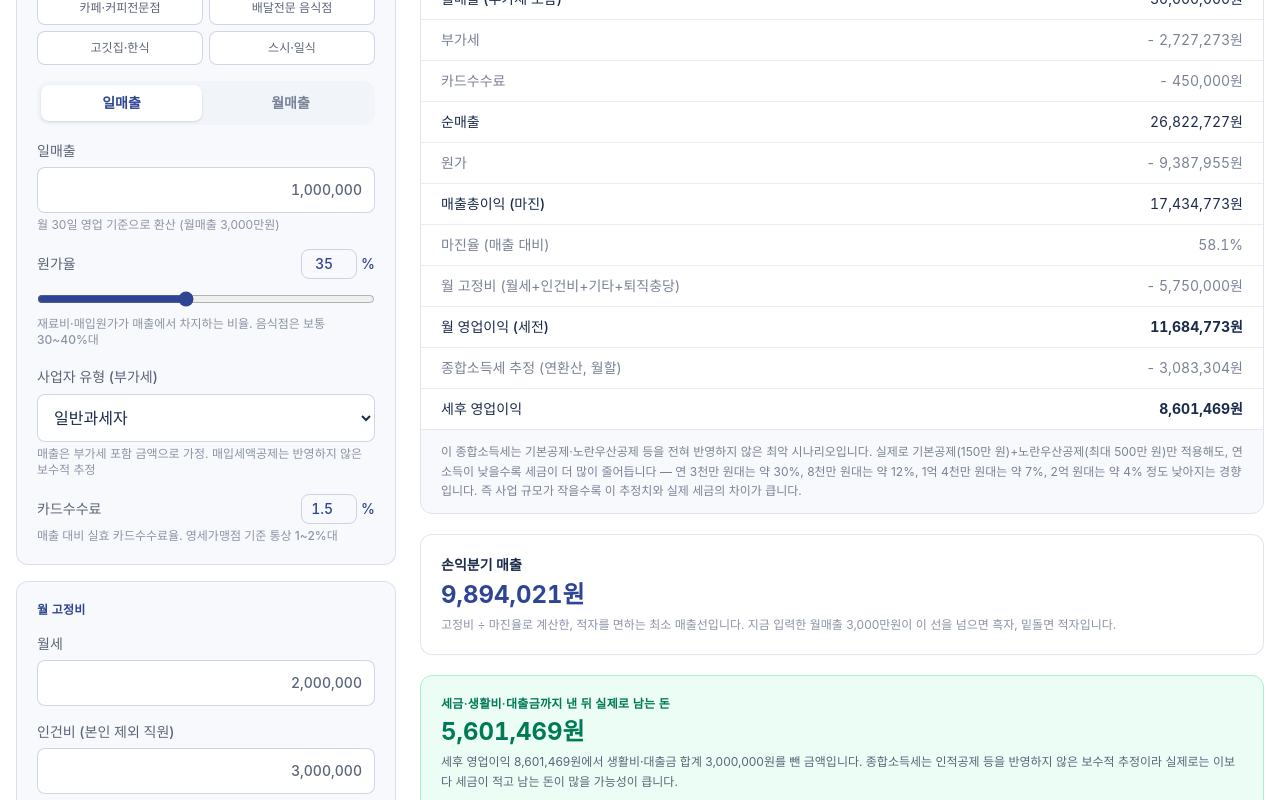
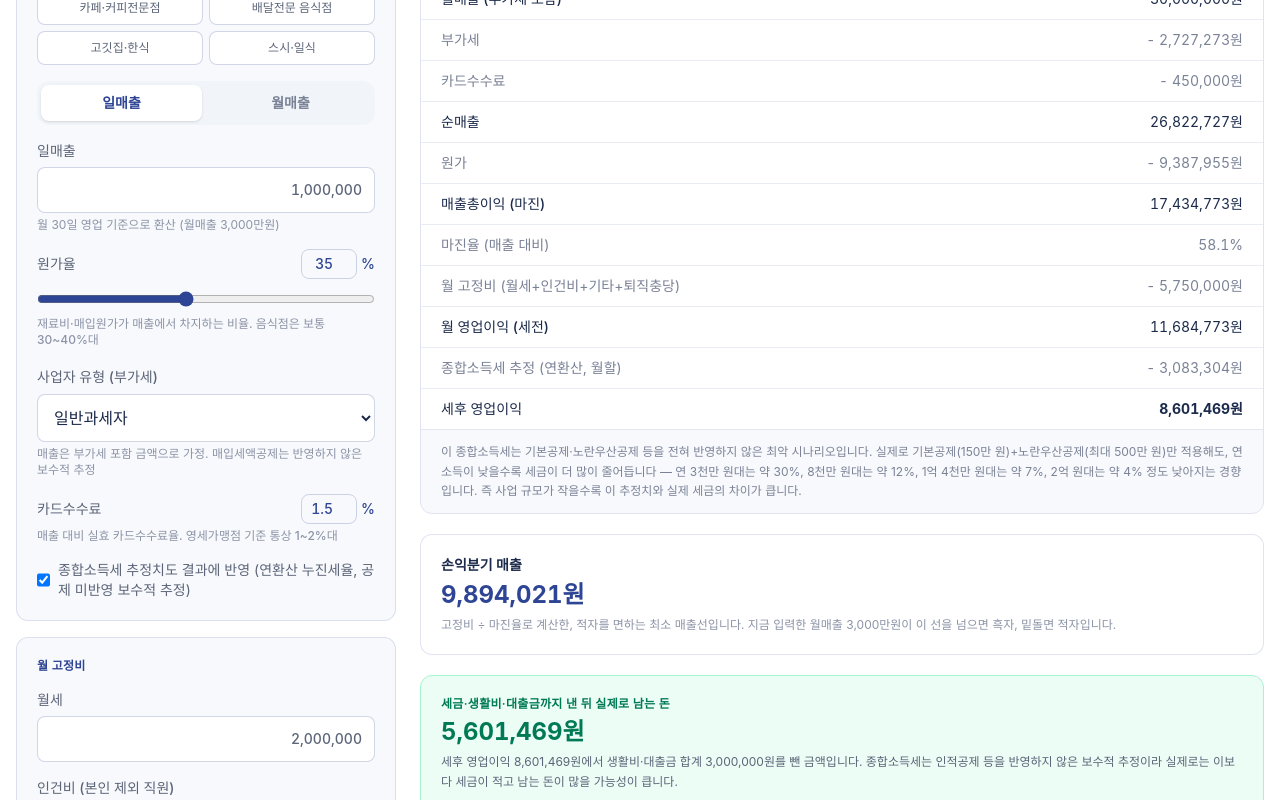
Before and after one commit to parkdane/pay-calc, a Next.js app: page /calc/business-breakeven in a window 1280 px wide. Shown: the part 441-1241 px from the top of the page. Built offline with nearby package versions, Linux system fonts and the light colour scheme; a web font is replaced by a local one.

Commit message:
business-breakeven: 종합소득세 반영 여부 체크박스 추가

```diff
--- a/components/BusinessBreakEvenCalc.tsx
+++ b/components/BusinessBreakEvenCalc.tsx
@@ -81,6 +81,7 @@ const DEFAULTS = {
   labor: 3000000,
   otherFixed: 500000,
   includeSeverance: true,
+  includeTax: true,
   deposit: 30000000,
   startupCost: 50000000,
   livingCost: 2500000,
@@ -102,6 +103,7 @@ export default function BusinessBreakEvenCalc() {
   const [labor, setLabor] = useState(DEFAULTS.labor);
   const [otherFixed, setOtherFixed] = useState(DEFAULTS.otherFixed);
   const [includeSeverance, setIncludeSeverance] = useState(DEFAULTS.includeSeverance);
+  const [includeTax, setIncludeTax] = useState(DEFAULTS.includeTax);
 
   // 초기 투자금 (창업 비용)
   const [deposit, setDeposit] = useState(DEFAULTS.deposit);
@@ -123,6 +125,7 @@ export default function BusinessBreakEvenCalc() {
     setLabor(DEFAULTS.labor);
     setOtherFixed(DEFAULTS.otherFixed);
     setIncludeSeverance(DEFAULTS.includeSeverance);
+    setIncludeTax(DEFAULTS.includeTax);
     setDeposit(DEFAULTS.deposit);
     setStartupCost(DEFAULTS.startupCost);
     setLivingCost(DEFAULTS.livingCost);
@@ -158,7 +161,7 @@ export default function BusinessBreakEvenCalc() {
 
     // 5. 종합소득세 (연환산 누진세율, 인적공제·경비 추가공제 미반영 — 보수적 추정)
     const annualOperatingProfit = Math.max(0, operatingProfit) * 12;
-    const estimatedAnnualTax = estimateAnnualIncomeTax(annualOperatingProfit);
+    const estimatedAnnualTax = includeTax ? estimateAnnualIncomeTax(annualOperatingProfit) : 0;
     const monthlyTax = estimatedAnnualTax / 12;
     const afterTaxProfit = operatingProfit - monthlyTax;
 
@@ -188,7 +191,7 @@ export default function BusinessBreakEvenCalc() {
     revMode, dailyRevenue, monthlyRevenueInput, costRate, vatType, cardFeeRate,
     rent, labor, otherFixed, includeSeverance,
     deposit, startupCost,
-    livingCost, loanPayment,
+    livingCost, loanPayment, includeTax,
   ]);
 
   const fmtMonths = (m: number) => {
@@ -362,6 +365,16 @@ export default function BusinessBreakEvenCalc() {
               </div>
               <p className="mt-1 text-xs text-[#8B93A6]">매출 대비 실효 카드수수료율. 영세가맹점 기준 통상 1~2%대</p>
             </div>
+
+            <label className="flex items-center gap-2 text-sm text-[#5B6478]">
+              <input
+                type="checkbox"
+                checked={includeTax}
+                onChange={(e) => setIncludeTax(e.target.checked)}
+                className="h-4 w-4"
+              />
+              종합소득세 추정치도 결과에 반영 (연환산 누진세율, 공제 미반영 보수적 추정)
+            </label>
           </div>
 
           {/* 월 고정비 */}
@@ -427,16 +440,22 @@ export default function BusinessBreakEvenCalc() {
                 value={"- " + won(result.fixedCosts)}
                 muted
               />
-              <Row label="월 영업이익 (세전)" value={won(result.operatingProfit)} bold />
+              <Row label="월 영업이익 (세전)" value={won(result.operatingProfit)} bold={!includeTax} />
+              {includeTax && (
+                <>
                   <Row label="종합소득세 추정 (연환산, 월할)" value={"- " + won(Math.max(0, result.monthlyTax))} muted />
                   <Row label="세후 영업이익" value={won(result.afterTaxProfit)} bold />
+                </>
+              )}
             </dl>
+            {includeTax && (
               <p className="border-t border-[rgba(46,68,148,0.10)] bg-[rgba(46,68,148,0.03)] px-5 py-3 text-xs leading-relaxed text-[#7A8296]">
                 이 종합소득세는 기본공제·노란우산공제 등을 전혀 반영하지 않은 최악 시나리오입니다. 실제로
                 기본공제(150만 원)+노란우산공제(최대 500만 원)만 적용해도, 연 소득이 낮을수록 세금이 더 많이
                 줄어듭니다 — 연 3천만 원대는 약 30%, 8천만 원대는 약 12%, 1억 4천만 원대는 약 7%, 2억 원대는
                 약 4% 정도 낮아지는 경향입니다. 즉 사업 규모가 작을수록 이 추정치와 실제 세금의 차이가 큽니다.
               </p>
+            )}
           </div>
 
           {/* 손익분기 매출 */}
@@ -462,7 +481,7 @@ export default function BusinessBreakEvenCalc() {
                 result.disposableIncome >= 0 ? "text-emerald-700" : "text-rose-700"
               }`}
             >
-              세금·생활비·대출금까지 낸 뒤 실제로 남는 돈
+              {includeTax ? "세금·생활비·대출금까지 낸 뒤" : "생활비·대출금까지 낸 뒤"} 실제로 남는 돈
             </p>
             <p
               className={`mt-1 text-2xl font-bold tabular-nums ${
@@ -472,9 +491,10 @@ export default function BusinessBreakEvenCalc() {
               {won(result.disposableIncome)}
             </p>
             <p className="mt-1 text-xs leading-relaxed text-[#5B6478]">
-              세후 영업이익 {won(result.afterTaxProfit)}에서 생활비·대출금 합계{" "}
-              {won(result.personalCosts)}를 뺀 금액입니다. 종합소득세는 인적공제 등을 반영하지 않은 보수적
-              추정이라 실제로는 이보다 세금이 적고 남는 돈이 많을 가능성이 큽니다.{" "}
+              {includeTax ? "세후 영업이익" : "영업이익"} {won(result.afterTaxProfit)}에서 생활비·대출금 합계{" "}
+              {won(result.personalCosts)}를 뺀 금액입니다.{" "}
+              {includeTax &&
+                "종합소득세는 인적공제 등을 반영하지 않은 보수적 추정이라 실제로는 이보다 세금이 적고 남는 돈이 많을 가능성이 큽니다."}{" "}
               {result.disposableIncome < 0 &&
                 "그럼에도 마이너스라면, 사업 자체는 흑자여도 생활은 적자라는 뜻입니다 — 저축은커녕 계속 돈이 새는 구조입니다."}
             </p>
```
Lines whose indentation alone changed are shown as unchanged.
